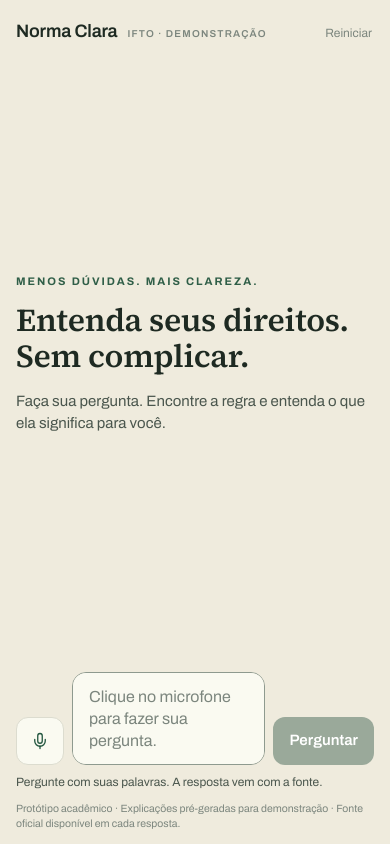
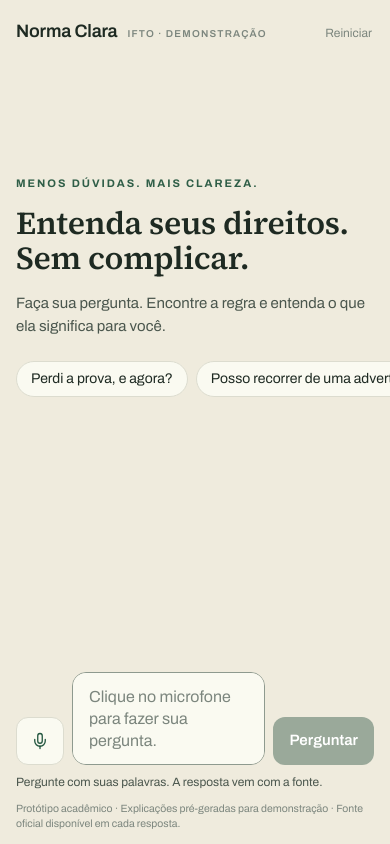
Before and after one commit to diogonuness/norma-clara, a plain HTML site: page index.html in a window 390 px wide. Drawn offline with Linux system fonts and the light colour scheme.

Commit message:
Estado inicial com chips de pergunta
- Quatro chips abaixo do subtítulo ("Perdi a prova, e agora?", "Posso
  recorrer de uma advertência?", "Quanto é o auxílio estudantil?", "Posso
  trancar o curso?"); o clique preenche o campo e envia.
- As quatro perguntas entram nos CASOS de testes.js (54/54).
- O hero passa a ficar com o centro a ~35% da altura, em vez de
  centralizado no espaço vazio.
- No celular os chips rolam na horizontal, sem quebrar, com scroll-snap e
  sem barra visível.

Co-Authored-By: Claude Opus 5.5 <noreply@anthropic.com>

```diff
--- a/app.js
+++ b/app.js
@@ -764,6 +764,9 @@ $reiniciar.addEventListener('click', () => {
 });
 
 /* ---------- estado inicial ---------- */
+document.querySelectorAll('#sugestoes-iniciais .sugestao').forEach(b => {
+  b.addEventListener('click', () => perguntarDireto(b.textContent));
+});
 $seloDemo.hidden = !MODO_DEMO;
 $rodape.textContent = MODO_DEMO
   ? 'Protótipo acadêmico · Explicações pré-geradas para demonstração · Fonte oficial disponível em cada resposta.'
--- a/index.html
+++ b/index.html
@@ -26,6 +26,12 @@
     <p class="hero__sobretitulo">Menos dúvidas. Mais clareza.</p>
     <h1 class="hero__titulo">Entenda seus direitos.<br>Sem complicar.</h1>
     <p class="hero__subtitulo">Faça sua pergunta. Encontre a regra e entenda o que ela significa para você.</p>
+    <div class="sugestoes hero__sugestoes" id="sugestoes-iniciais" role="group" aria-label="Perguntas de exemplo">
+      <button class="sugestao" type="button">Perdi a prova, e agora?</button>
+      <button class="sugestao" type="button">Posso recorrer de uma advertência?</button>
+      <button class="sugestao" type="button">Quanto é o auxílio estudantil?</button>
+      <button class="sugestao" type="button">Posso trancar o curso?</button>
+    </div>
   </section>
 
   <section class="conversa" id="conversa" hidden></section>
--- a/styles.css
+++ b/styles.css
@@ -183,9 +183,10 @@ body[data-estado="listening"] .veu {
 }
 
 /* ---------- hero ---------- */
+/* o centro do hero fica a ~35% da altura (não centralizado num vazio enorme) */
 .hero {
-  margin: auto 0;
-  padding: 48px 0 56px;
+  margin: max(16px, calc(35dvh - 200px)) 0 auto;
+  padding: 24px 0 40px;
   opacity: 1;
   transform: translateY(0);
   transition: opacity 200ms var(--ease), transform 200ms var(--ease);
@@ -217,6 +218,7 @@ body[data-estado="listening"] .veu {
   font-size: 15px;
   color: var(--ink-soft);
 }
+.hero__sugestoes { margin-top: 24px; }
 
 /* ---------- conversa ---------- */
 .conversa {
@@ -791,6 +793,24 @@ body[data-estado="listening"] .composer__mic::after {
 /* ---------- mobile ---------- */
 @media (max-width: 640px) {
   .hero__titulo { font-size: 32px; }
+  /* chips do hero rolam na horizontal, sem quebrar e sem barra visível,
+     encostando nas bordas da tela */
+  .hero__sugestoes {
+    flex-wrap: nowrap;
+    overflow-x: auto;
+    overscroll-behavior-x: contain;
+    scroll-snap-type: x mandatory;
+    scroll-padding-inline: 16px;
+    scrollbar-width: none;
+    margin-inline: -16px;
+    padding-inline: 16px;
+  }
+  .hero__sugestoes::-webkit-scrollbar { display: none; }
+  .hero__sugestoes .sugestao {
+    flex-shrink: 0;
+    white-space: nowrap;
+    scroll-snap-align: start;
+  }
   .faixa__interno { padding-left: 16px; padding-right: 16px; }
   .palco, .topo { padding-left: 16px; padding-right: 16px; }
   .faixa__ajuda { margin-left: 0; }
--- a/testes.js
+++ b/testes.js
@@ -88,6 +88,12 @@ const CASOS = [
   ['quantas horas de coordenacao de curso', 'doc-42'],
   ['quantas horas pra orientar TCC', 'doc-34'],
   ['o que e RESAD', 'doc-49'],
+
+  // --- Chips de sugestão do estado inicial (index.html) ---
+  ['Perdi a prova, e agora?', 'odp-75'],
+  ['Posso recorrer de uma advertência?', 'disc-22'],
+  ['Quanto é o auxílio estudantil?', 'polae-65'],
+  ['Posso trancar o curso?', 'odp-110'],
 
   // --- Abstenção: perguntas fora do acervo ---
   ['A biblioteca abre no sábado?', 'ABSTENCAO'],
```
Also changed, not shown: readme.md.
